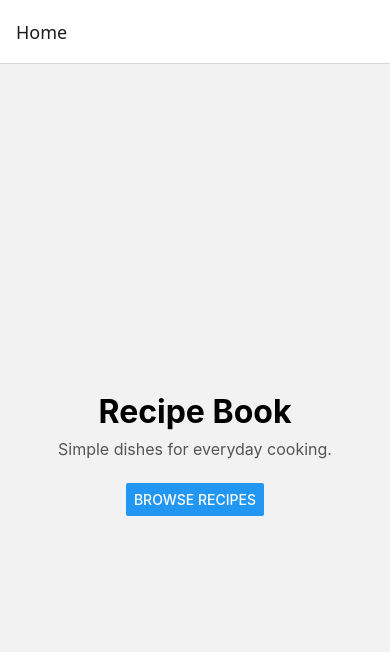
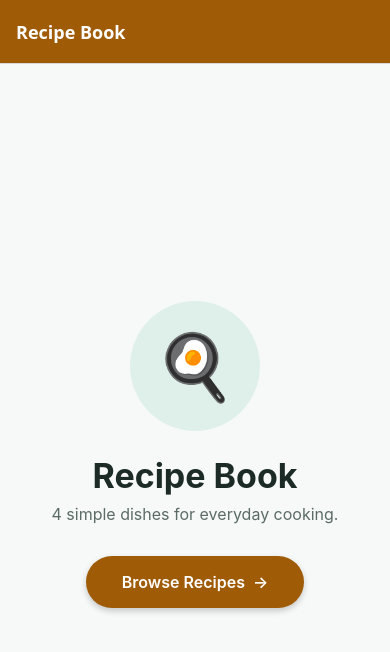
Before and after one commit to rickylousabas-spec/RecipeApp, a React Native app: screen /Home in a window 390 px wide. Shown: the top 652 px of the page. Built offline with nearby package versions, Linux system fonts and the light colour scheme.

Commit message:
Latest Updates

```diff
--- a/App.js
+++ b/App.js
@@ -11,20 +11,24 @@ const Stack = createNativeStackNavigator();
 
 export default function App() {
   return (
-    // NavigationContainer holds the navigation state for the whole app
     <NavigationContainer>
-      {/* The first Screen listed is the one shown at startup */}
-      <Stack.Navigator initialRouteName="Home">
-        <Stack.Screen name="Home" component={HomeScreen} />
-        <Stack.Screen
-          name="RecipeList"
-          component={RecipeListScreen}
-          options={{ title: 'All Recipes' }}
-        />
+      <Stack.Navigator
+        initialRouteName="Home"
+        // screenOptions applies the same header style to every screen
+        screenOptions={{
+          headerStyle: { backgroundColor: '#a05b07' },
+          headerTintColor: '#ffffff',
+          headerTitleStyle: { fontWeight: 'bold' },
+          contentStyle: { backgroundColor: '#f7f9f8' },
+        }}
+      >
+        <Stack.Screen name="Home" component={HomeScreen} options={{ title: 'Recipe Book' }} />
+        <Stack.Screen name="RecipeList" component={RecipeListScreen} options={{ title: 'All Recipes' }} />
         <Stack.Screen
           name="RecipeDetails"
           component={RecipeDetailsScreen}
-          options={{ title: 'Recipe' }}
+          // options can be a function: the header title uses the recipe name from route.params
+          options={({ route }) => ({ title: route.params.recipe.name })}
         />
       </Stack.Navigator>
     </NavigationContainer>
--- a/HomeScreen.js
+++ b/HomeScreen.js
@@ -1,25 +1,56 @@
 // HomeScreen.js - Screen 1: the landing page.
 import React from 'react';
-import { View, Text, Button, StyleSheet } from 'react-native';
+import { View, Text, TouchableOpacity, StyleSheet } from 'react-native';
+import { recipes } from './data';
 
-// Every screen in the Stack automatically receives a `navigation` prop.
 export default function HomeScreen({ navigation }) {
   return (
     <View style={styles.container}>
+      {/* Emoji inside a soft green circle */}
+      <View style={styles.circle}>
+        <Text style={styles.emoji}>🍳</Text>
+      </View>
+
       <Text style={styles.title}>Recipe Book</Text>
-      <Text style={styles.subtitle}>Simple dishes for everyday cooking.</Text>
+      <Text style={styles.subtitle}>
+        {recipes.length} simple dishes for everyday cooking.
+      </Text>
 
       {/* navigation.navigate('ScreenName') moves FORWARD to that screen */}
-      <Button
-        title="Browse Recipes"
+      <TouchableOpacity
+        style={styles.button}
         onPress={() => navigation.navigate('RecipeList')}
-      />
+      >
+        <Text style={styles.buttonText}>Browse Recipes  →</Text>
+      </TouchableOpacity>
     </View>
   );
 }
 
 const styles = StyleSheet.create({
   container: { flex: 1, justifyContent: 'center', alignItems: 'center', padding: 24 },
-  title: { fontSize: 32, fontWeight: 'bold', marginBottom: 8 },
-  subtitle: { fontSize: 16, color: '#555', marginBottom: 24 },
+  circle: {
+    width: 130,
+    height: 130,
+    borderRadius: 65,
+    backgroundColor: '#dff0ea',
+    justifyContent: 'center',
+    alignItems: 'center',
+    marginBottom: 24,
+  },
+  emoji: { fontSize: 64 },
+  title: { fontSize: 34, fontWeight: 'bold', color: '#1d2b27' },
+  subtitle: { fontSize: 16, color: '#5b6b66', marginTop: 8, marginBottom: 32 },
+  button: {
+    backgroundColor: '#a05b07',
+    paddingVertical: 16,
+    paddingHorizontal: 36,
+    borderRadius: 30,
+    elevation: 4, // Android shadow
+    shadowColor: '#000', // iOS shadow
+    shadowOpacity: 0.2,
+    shadowRadius: 6,
+    shadowOffset: { width: 0, height: 3 },
+  },
+  buttonText: { color: '#fff', fontSize: 16, fontWeight: '600' },
 });
--- a/RecipeDetailsScreen.js
+++ b/RecipeDetailsScreen.js
@@ -1,30 +1,108 @@
-// RecipeDetailsScreen.js - Screen 3: reads the params and has a custom Back button.
-import React from 'react';
-import { View, Text, Button, StyleSheet } from 'react-native';
+// RecipeDetailsScreen.js - Screen 3: reads the params and has custom buttons.
+import React, { useState } from 'react';
+import { View, Text, TouchableOpacity, ScrollView, StyleSheet } from 'react-native';
 
 // `route.params` contains whatever object the previous screen passed in.
 export default function RecipeDetailsScreen({ route, navigation }) {
   const { recipe } = route.params;
 
+  // Simple local state: true when the user taps the favorite button
+  const [isFavorite, setIsFavorite] = useState(false);
+
   return (
-    <View style={styles.container}>
+    <ScrollView contentContainerStyle={styles.container}>
+      <View style={styles.circle}>
+        <Text style={styles.emoji}>{recipe.emoji}</Text>
+      </View>
       <Text style={styles.title}>{recipe.name}</Text>
-      <Text style={styles.label}>Cooking time</Text>
-      <Text style={styles.text}>{recipe.time}</Text>
-      <Text style={styles.label}>Description</Text>
-      <Text style={styles.text}>{recipe.description}</Text>
-      <Text style={styles.label}>Ingredients</Text>
-      <Text style={styles.text}>{recipe.ingredients}</Text>
+      <Text style={styles.meta}>
+        {recipe.time} • Serves {recipe.servings} • {recipe.difficulty}
+      </Text>
+
+      {/* Toggles between saved / not saved */}
+      <TouchableOpacity
+        style={[styles.favButton, isFavorite && styles.favButtonActive]}
+        onPress={() => setIsFavorite(!isFavorite)}
+      >
+        <Text style={[styles.favText, isFavorite && styles.favTextActive]}>
+          {isFavorite ? '♥ Saved' : '♡ Save recipe'}
+        </Text>
+      </TouchableOpacity>
+
+      {/* Each section sits in a white card */}
+      <View style={styles.section}>
+        <Text style={styles.label}>Description</Text>
+        <Text style={styles.text}>{recipe.description}</Text>
+      </View>
+
+      <View style={styles.section}>
+        <Text style={styles.label}>Ingredients</Text>
+        {recipe.ingredients.map((item) => (
+          <Text key={item} style={styles.text}>• {item}</Text>
+        ))}
+      </View>
+
+      <View style={styles.section}>
+        <Text style={styles.label}>Steps</Text>
+        {recipe.steps.map((step, index) => (
+          <Text key={index} style={styles.text}>{index + 1}. {step}</Text>
+        ))}
+      </View>
 
       {/* navigation.goBack() manually returns to the previous screen */}
-      <Button title="Back to list" onPress={() => navigation.goBack()} />
-    </View>
+      <TouchableOpacity style={styles.button} onPress={() => navigation.goBack()}>
+        <Text style={styles.buttonText}>← Back to list</Text>
+      </TouchableOpacity>
+
+      {/* navigate('Home') jumps straight back to the Home screen */}
+      <TouchableOpacity style={styles.linkButton} onPress={() => navigation.navigate('Home')}>
+        <Text style={styles.linkText}>Go to Home</Text>
+      </TouchableOpacity>
+    </ScrollView>
   );
 }
 
 const styles = StyleSheet.create({
-  container: { flex: 1, padding: 24 },
-  title: { fontSize: 28, fontWeight: 'bold', marginBottom: 16 },
-  label: { fontSize: 14, fontWeight: '600', color: '#888', marginTop: 12 },
-  text: { fontSize: 16, marginBottom: 4 },
+  container: { padding: 20, paddingBottom: 40 },
+  circle: {
+    alignSelf: 'center',
+    width: 100,
+    height: 100,
+    borderRadius: 50,
+    backgroundColor: '#dff0ea',
+    justifyContent: 'center',
+    alignItems: 'center',
+  },
+  emoji: { fontSize: 48 },
+  title: { fontSize: 28, fontWeight: 'bold', textAlign: 'center', marginTop: 12, color: '#1d2b27' },
+  meta: { textAlign: 'center', color: '#5b6b66', marginTop: 4, marginBottom: 12 },
+  favButton: {
+    alignSelf: 'center',
+    paddingVertical: 8,
+    paddingHorizontal: 20,
+    borderRadius: 20,
+    borderWidth: 1,
+    borderColor: '#906025',
+    marginBottom: 8,
+  },
+  favButtonActive: { backgroundColor: '#906025' },
+  favText: { color: '#1f6f5c', fontWeight: '600' },
+  favTextActive: { color: '#fff' },
+  section: {
+    backgroundColor: '#fff',
+    borderRadius: 14,
+    padding: 16,
+    marginTop: 14,
+    elevation: 2, // Android shadow
+    shadowColor: '#000', // iOS shadow
+    shadowOpacity: 0.08,
+    shadowRadius: 4,
+    shadowOffset: { width: 0, height: 2 },
+  },
+  label: { fontSize: 14, fontWeight: '700', color: '#1f6f5c', marginBottom: 6 },
+  text: { fontSize: 16, color: '#1d2b27', lineHeight: 24 },
+  button: { backgroundColor: '#906025', padding: 15, borderRadius: 30, alignItems: 'center', marginTop: 28 },
+  buttonText: { color: '#fff', fontSize: 16, fontWeight: '600' },
+  linkButton: { padding: 14, alignItems: 'center' },
+  linkText: { color: '#906025', fontSize: 16 },
 });
--- a/RecipeListScreen.js
+++ b/RecipeListScreen.js
@@ -6,17 +6,27 @@ import { recipes } from './data';
 export default function RecipeListScreen({ navigation }) {
   return (
     <View style={styles.container}>
+      <Text style={styles.count}>{recipes.length} recipes</Text>
+
       <FlatList
         data={recipes}
         keyExtractor={(item) => item.id}
         renderItem={({ item }) => (
           <TouchableOpacity
             style={styles.card}
+            activeOpacity={0.8}
             // The 2nd argument of navigate() is the PARAMS object sent to the next screen
             onPress={() => navigation.navigate('RecipeDetails', { recipe: item })}
           >
-            <Text style={styles.name}>{item.name}</Text>
-            <Text style={styles.time}>{item.time}</Text>
+            <View style={styles.emojiCircle}>
+              <Text style={styles.emoji}>{item.emoji}</Text>
+            </View>
+            <View style={styles.info}>
+              <Text style={styles.name}>{item.name}</Text>
+              <Text style={styles.meta}>{item.time} • Serves {item.servings}</Text>
+              <Text style={styles.badge}>{item.difficulty}</Text>
+            </View>
+            <Text style={styles.arrow}>›</Text>
           </TouchableOpacity>
         )}
       />
@@ -26,12 +36,44 @@ export default function RecipeListScreen({ navigation }) {
 
 const styles = StyleSheet.create({
   container: { flex: 1, padding: 16 },
+  count: { color: '#5b6b66', marginBottom: 12, fontWeight: '600' },
   card: {
-    backgroundColor: '#f2f2f2',
+    flexDirection: 'row',
+    alignItems: 'center',
+    backgroundColor: '#fff',
     padding: 16,
-    borderRadius: 8,
-    marginBottom: 12,
+    borderRadius: 16,
+    marginBottom: 14,
+    elevation: 3, // Android shadow
+    shadowColor: '#000', // iOS shadow
+    shadowOpacity: 0.1,
+    shadowRadius: 6,
+    shadowOffset: { width: 0, height: 2 },
   },
-  name: { fontSize: 18, fontWeight: '600' },
-  time: { color: '#666', marginTop: 4 },
+  emojiCircle: {
+    width: 56,
+    height: 56,
+    borderRadius: 28,
+    backgroundColor: '#dff0ea',
+    justifyContent: 'center',
+    alignItems: 'center',
+    marginRight: 14,
+  },
+  emoji: { fontSize: 28 },
+  info: { flex: 1 },
+  name: { fontSize: 18, fontWeight: '600', color: '#1d2b27' },
+  meta: { color: '#5b6b66', marginTop: 4 },
+  badge: {
+    alignSelf: 'flex-start',
+    marginTop: 8,
+    paddingVertical: 2,
+    paddingHorizontal: 10,
+    borderRadius: 10,
+    backgroundColor: '#dff0ea',
+    color: '#1f6f5c',
+    fontSize: 12,
+    fontWeight: '600',
+    overflow: 'hidden',
+  },
+  arrow: { fontSize: 28, color: '#9aa8a3' },
 });
```
Also changed, not shown: package.json (+5 -3 lines), 1 other file (tests, documents, lock files or other folders).
